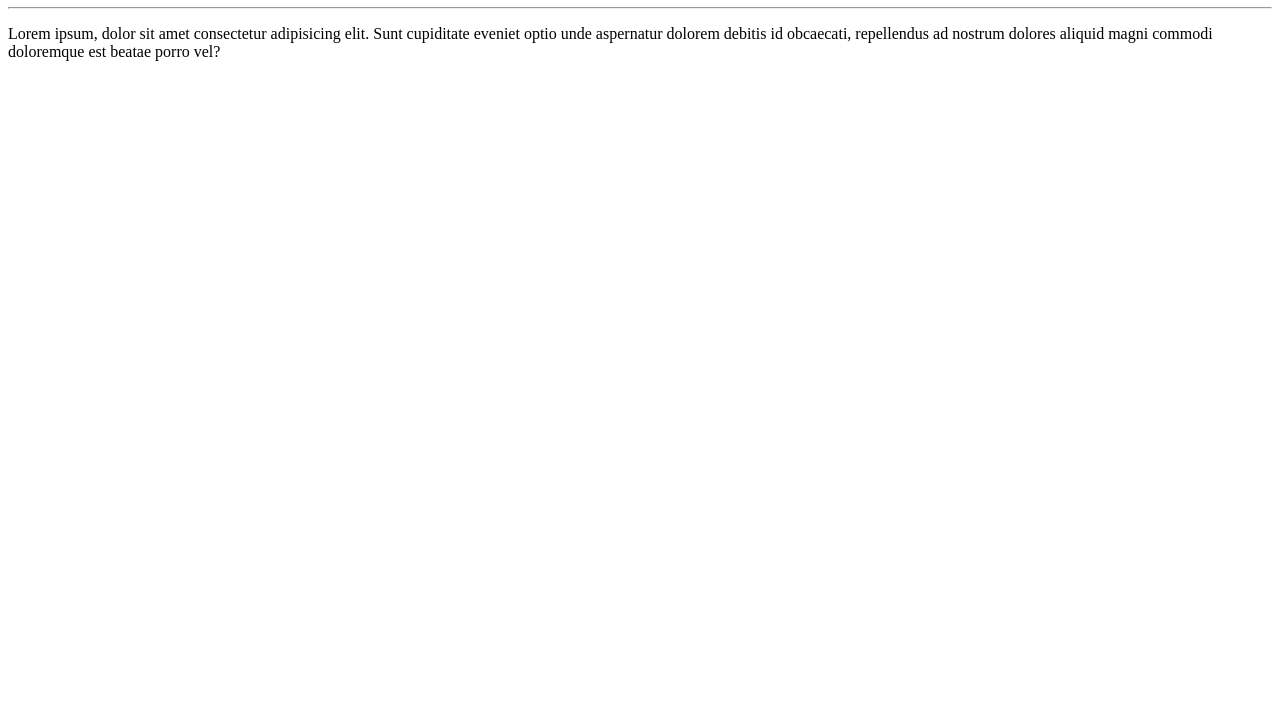
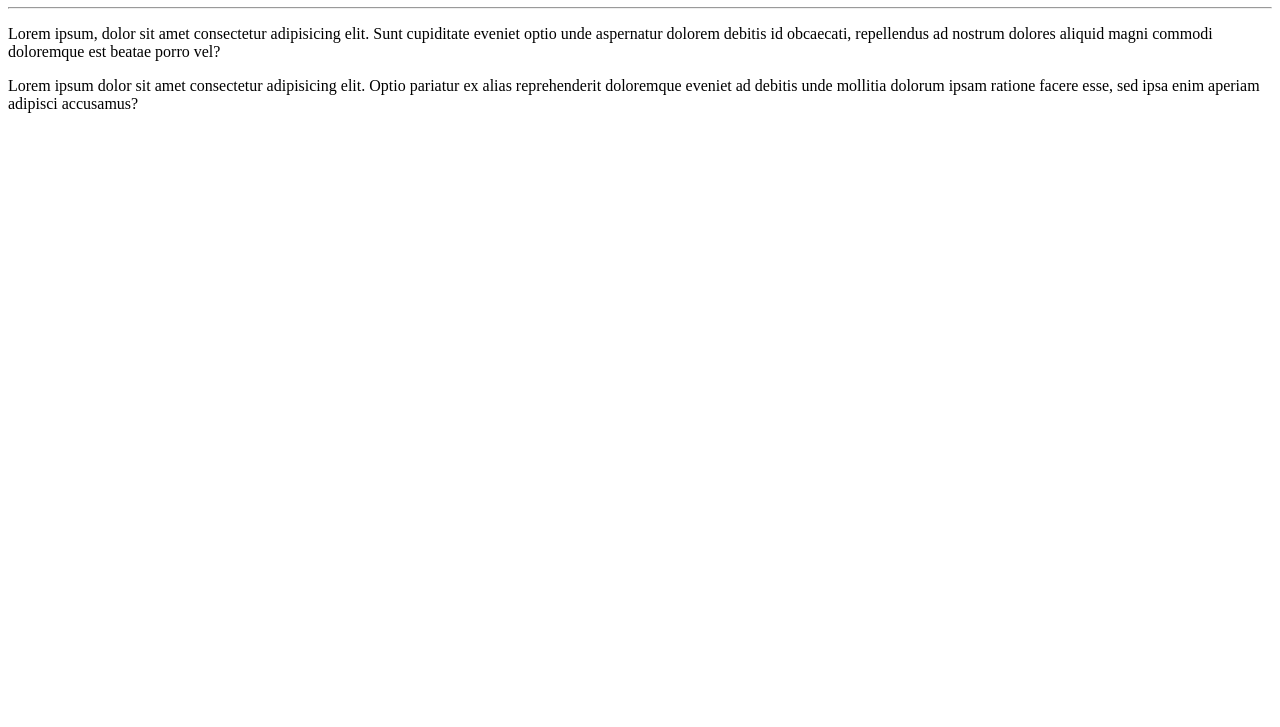
Before and after one commit to alcarvalhox/OlaMundo, a plain HTML site: page site-exemplo/index.html in a window 1280 px wide. Shown: the part 73-800 px from the top of the page. Drawn offline with Linux system fonts and the light colour scheme.

Commit message:
Adicionei um parágrafo

```diff
--- a/site-exemplo/index.html
+++ b/site-exemplo/index.html
@@ -9,5 +9,6 @@
     <h1>Olá , mundo!!</h1>
     <hr>
     <p>Lorem ipsum, dolor sit amet consectetur adipisicing elit. Sunt cupiditate eveniet optio unde aspernatur dolorem debitis id obcaecati, repellendus ad nostrum dolores aliquid magni commodi doloremque est beatae porro vel?</p>
+    <p>Lorem ipsum dolor sit amet consectetur adipisicing elit. Optio pariatur ex alias reprehenderit doloremque eveniet ad debitis unde mollitia dolorum ipsam ratione facere esse, sed ipsa enim aperiam adipisci accusamus?</p>
 </body>
 </html>
```
